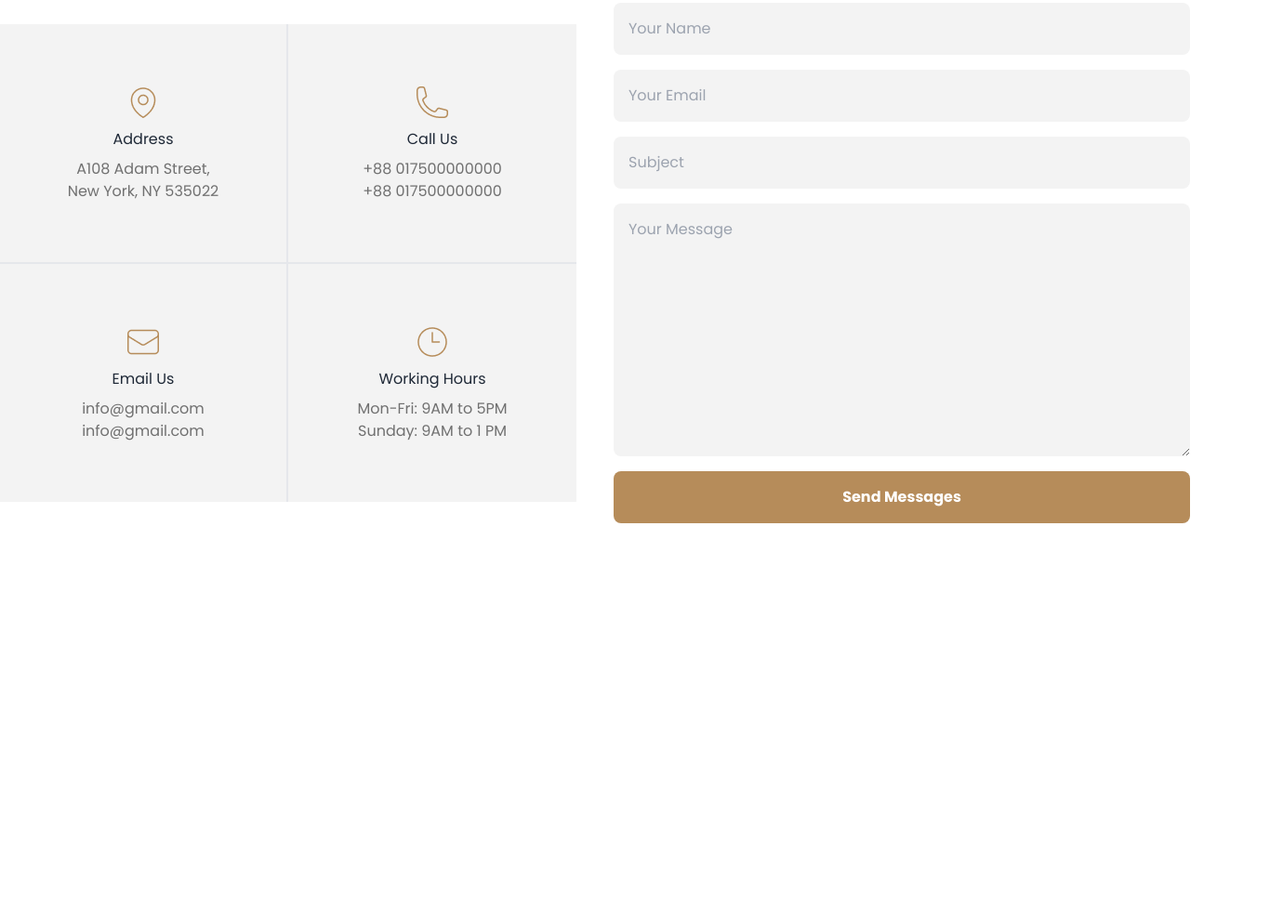
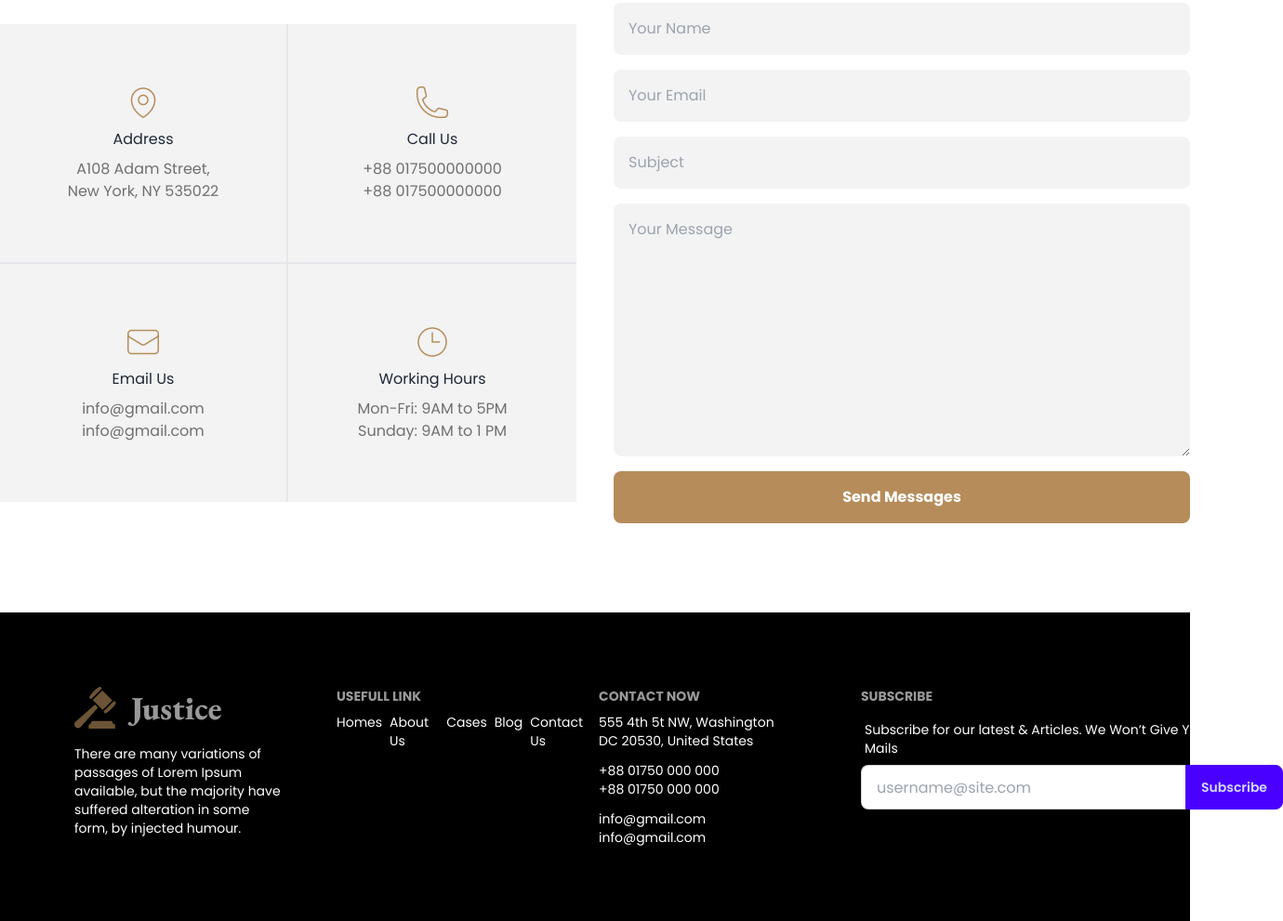
Before and after one commit to theashrafislam/Legal-Solution-Resources, a plain HTML site: page index.html in a window 1280 px wide. Shown: the part 4229-5220 px from the top of the page at 93% size, 1380 px wide, since content can reach past the window. Before the commit the page ends 4888 px from the top, so only its background shows below. Drawn offline with nearby package versions, Linux system fonts and the light colour scheme.

Commit message:
added footer section

```diff
--- a/index.html
+++ b/index.html
@@ -316,7 +316,8 @@
                         <input type="text" name="" id="" class="p-4 bg-[#F3F3F3] rounded-lg" placeholder="Your Name">
                         <input type="email" class="p-4 bg-[#F3F3F3] rounded-lg" name="" id="" placeholder="Your Email">
                         <input type="text" class="p-4 bg-[#F3F3F3] rounded-lg" name="" id="" placeholder="Subject">
-                        <textarea name="" class="p-4 bg-[#F3F3F3] rounded-lg" id="" cols="30" rows="10" placeholder="Your Message"></textarea>
+                        <textarea name="" class="p-4 bg-[#F3F3F3] rounded-lg" id="" cols="30" rows="10"
+                            placeholder="Your Message"></textarea>
                         <button class="p-4 bg-[#B68C5A] text-white font-bold rounded-lg">Send Messages</button>
                     </div>
                 </div>
@@ -324,9 +325,65 @@
         </section>
         <!-- Contact With Us -->
     </main>
-    <footer>
-
+    <!-- start footer section -->
+    <footer class="footer p-20 bg-black text-white text-base-content ">
+        <div class="container mx-auto grid grid-cols-4">
+            <div>
+                <nav>
+                    <header class="footer-title">
+                        <img src="images/logo.png" alt="">
+                    </header>
+                    <div class="mt-4">
+                        <p>There are many variations of <br> passages of Lorem Ipsum <br> available, but the majority
+                            have
+                            <br>
+                            suffered alteration in some <br> form, by injected humour.
+                        </p>
+                    </div>
+                </nav>
+            </div>
+            <div>
+                <nav>
+                    <header class="footer-title">Usefull Link</header>
+                    <div class="flex gap-2">
+                        <a class="link link-hover">Homes</a>
+                        <a class="link link-hover">About Us</a>
+                        <a class="link link-hover">Cases</a>
+                        <a class="link link-hover">Blog</a>
+                        <a class="link link-hover">Contact Us</a>
+                    </div>
+                </nav>
+            </div>
+            <div>
+                <nav>
+                    <header class="footer-title">Contact Now</header>
+                    <div class="space-y-3">
+                        <p>555 4th 5t NW, Washington <br>
+                            DC 20530, United States</p>
+                        <p>+88 01750 000 000 <br>
+                            +88 01750 000 000</p>
+                        <p>info@gmail.com <br>
+                            info@gmail.com</p>
+                    </div>
+                </nav>
+            </div>
+            <div>
+                <form>
+                    <header class="footer-title">Subscribe</header>
+                    <fieldset class="form-control w-80">
+                        <label class="label">
+                            <p>Subscribe for our latest & Articles. We Won’t Give You Spam Mails</p>
+                        </label>
+                        <div class="join">
+                            <input type="text" placeholder="username@site.com" class="input input-bordered join-item" />
+                            <button class="btn btn-primary join-item">Subscribe</button>
+                        </div>
+                    </fieldset>
+                </form>
+            </div>
+        </div>
     </footer>
+    <!-- start footer section -->
 </body>
 
 </html>
```
